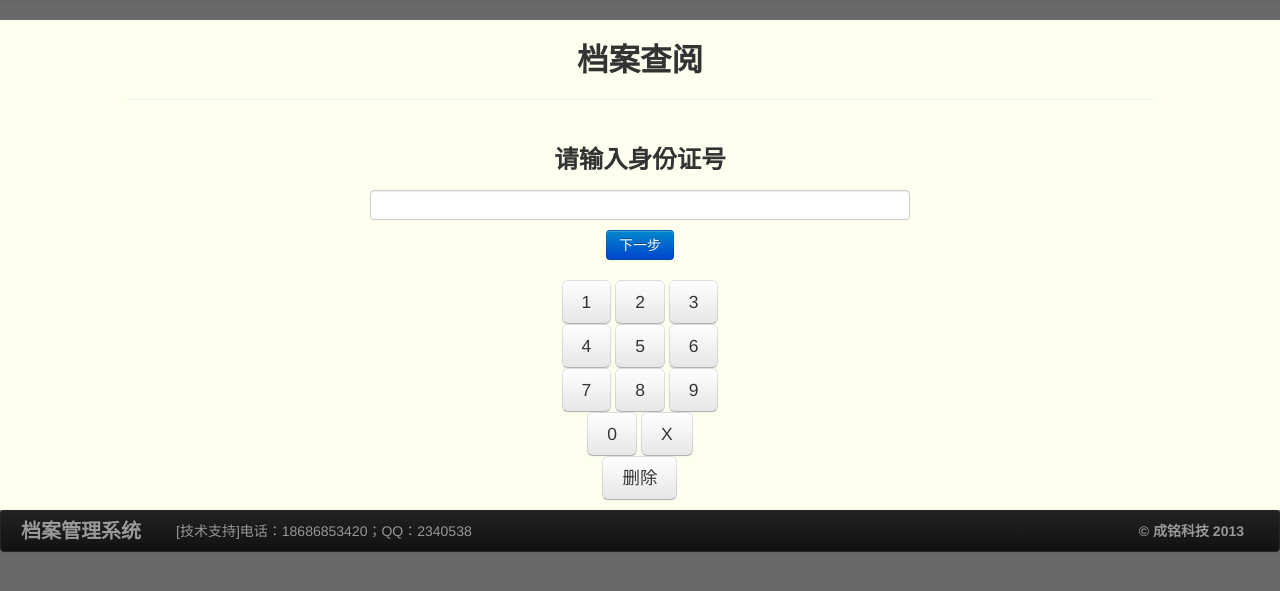
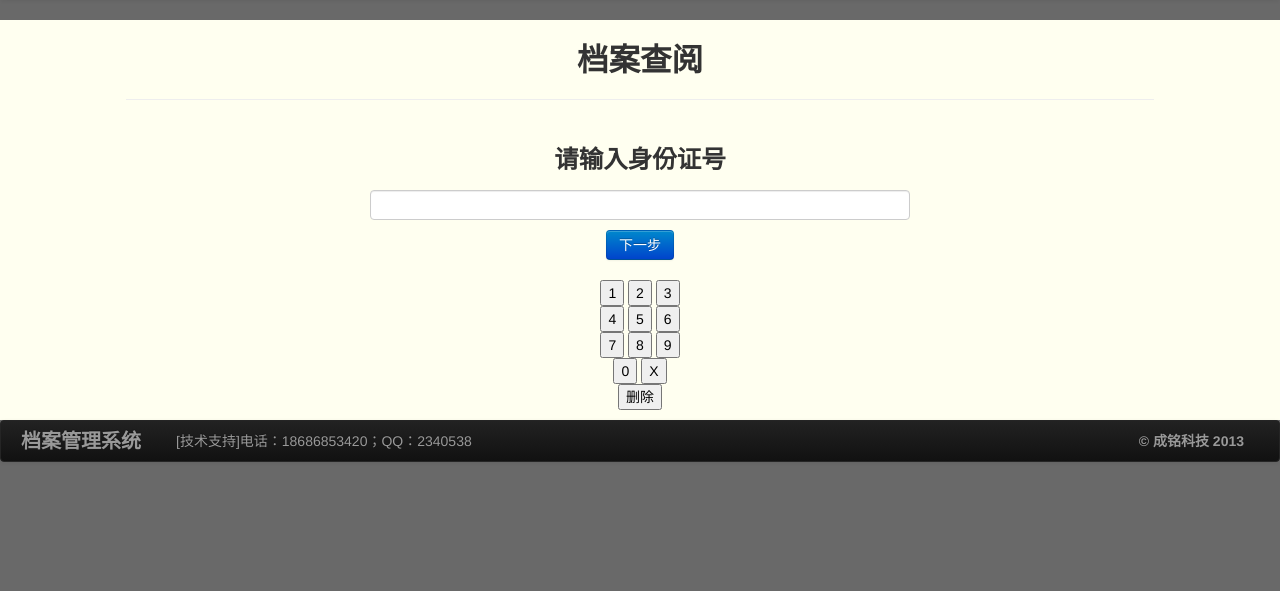
Before and after one commit to Ovaphlow/cmtech, a Flask app: page / in a window 1280 px wide. Shown: the part 42-633 px from the top of the page. Run offline with Flask 2, Linux system fonts and the light colour scheme.

Commit message:
身份证输入

```diff
--- a/client_access/templates/index.html
+++ b/client_access/templates/index.html
@@ -10,7 +10,7 @@
             </p>
           </h3>
           <p class="text-center">
-            <input class="span8" type="text" name="idcard">
+            <input id="code" class="span8" type="text" name="code">
           </p>
           <p class="text-center">
             <button class="btn btn-primary" type="submit">下一步</button>
@@ -20,18 +20,87 @@
     </div>
     <div class="row-fluid">
       <div class="span8 offset2"><p class="text-center">
-        <button class="btn btn-large">1</button>
-        <button class="btn btn-large">2</button>
-        <button class="btn btn-large">3</button><br />
-        <button class="btn btn-large">4</button>
-        <button class="btn btn-large">5</button>
-        <button class="btn btn-large">6</button><br />
-        <button class="btn btn-large">7</button>
-        <button class="btn btn-large">8</button>
-        <button class="btn btn-large">9</button><br />
-        <button class="btn btn-large">0</button>
-        <button class="btn btn-large">X</button><br />
-        <button class="btn btn-large">删除</button></p>
+         <input id="a1" type="button" value="1" onclick="a()" />
+        <input id="a2" type="button" value="2" onclick="b()" />
+        <input id="a3" type="button" value="3" onclick="c()" />
+        <br />
+        <input id="a4" type="button" value="4" onclick="d()" />
+        <input id="a5" type="button" value="5" onclick="e()" />
+        <input id="a6" type="button" value="6" onclick="f()" />
+        <br />
+        <input id="a7" type="button" value="7" onclick="g()" />
+        <input id="a8" type="button" value="8" onclick="h()" />
+        <input id="a9" type="button" value="9" onclick="i()" />
+        <br />
+        <input id="a0" type="button" value="0" onclick="j()" />
+        <input id="ax" type="button" value="X" onclick="k()" />
+        <br />
+        <input id="ac" type="button" value="删除" onclick="l()" /></p>
       </div>
     </div>
 {% endblock %}
+{% block jslib %}
+  <script language="javascript" type="text/javascript">
+    function a()
+    {
+    var a=document.getElementById("a1").value;
+    document.getElementById("code").value+=a;
+    }
+    function b()
+    {
+    var b=document.getElementById("a2").value;
+    document.getElementById("code").value+=b;
+    }
+    function c()
+    {
+    var c=document.getElementById("a3").value;
+    document.getElementById("code").value+=c;
+    }
+    function d()
+    {
+    var d=document.getElementById("a4").value;
+    document.getElementById("code").value+=d;
+    }
+    function e()
+    {
+    var e=document.getElementById("a5").value;
+    document.getElementById("code").value+=e;
+    }
+    function f()
+    {
+    var f=document.getElementById("a6").value;
+    document.getElementById("code").value+=f;
+    }
+    function g()
+    {
+    var g=document.getElementById("a7").value;
+    document.getElementById("code").value+=g;
+    }
+    function h()
+    {
+    var h=document.getElementById("a8").value;
+    document.getElementById("code").value+=h;
+    }
+    function i()
+    {
+    var i=document.getElementById("a9").value;
+    document.getElementById("code").value+=i;
+    }
+    function j()
+    {
+    var j=document.getElementById("a0").value;
+    document.getElementById("code").value+=j;
+    }
+    function k()
+    {
+    var k=document.getElementById("ax").value;
+    document.getElementById("code").value+=k;
+    }
+    function l()
+    {
+    var l=document.getElementById("code").value
+     var ll=l.substring(0,l.length-1);
+     document.getElementById("code").value=ll;
+    }
+    </script>
+{% endblock %}
```
